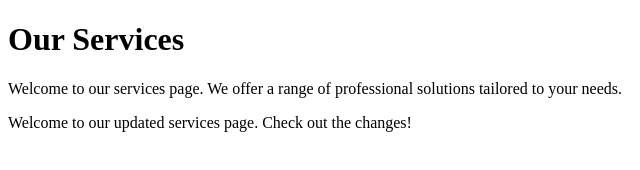
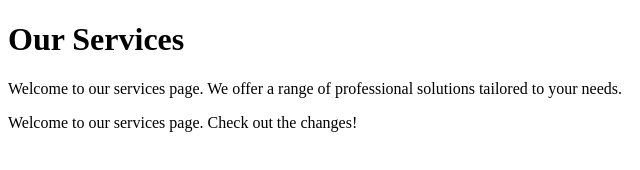
Before and after one commit to tavongamatikiti/gym-git-exercise-solutions, a plain HTML site: page services.html in a window 1280 px wide. Shown: the full height of the page, 0-640 px from the left. Drawn offline with Linux system fonts and the light colour scheme.

```diff
--- a/services.html
+++ b/services.html
@@ -8,6 +8,6 @@
 <body>
     <h1>Our Services</h1>
     <p>Welcome to our services page. We offer a range of professional solutions tailored to your needs.</p>
-    <p>Welcome to our updated services page. Check out the changes!</p>
+    <p>Welcome to our services page. Check out the changes!</p>
 </body>
 </html>
```
